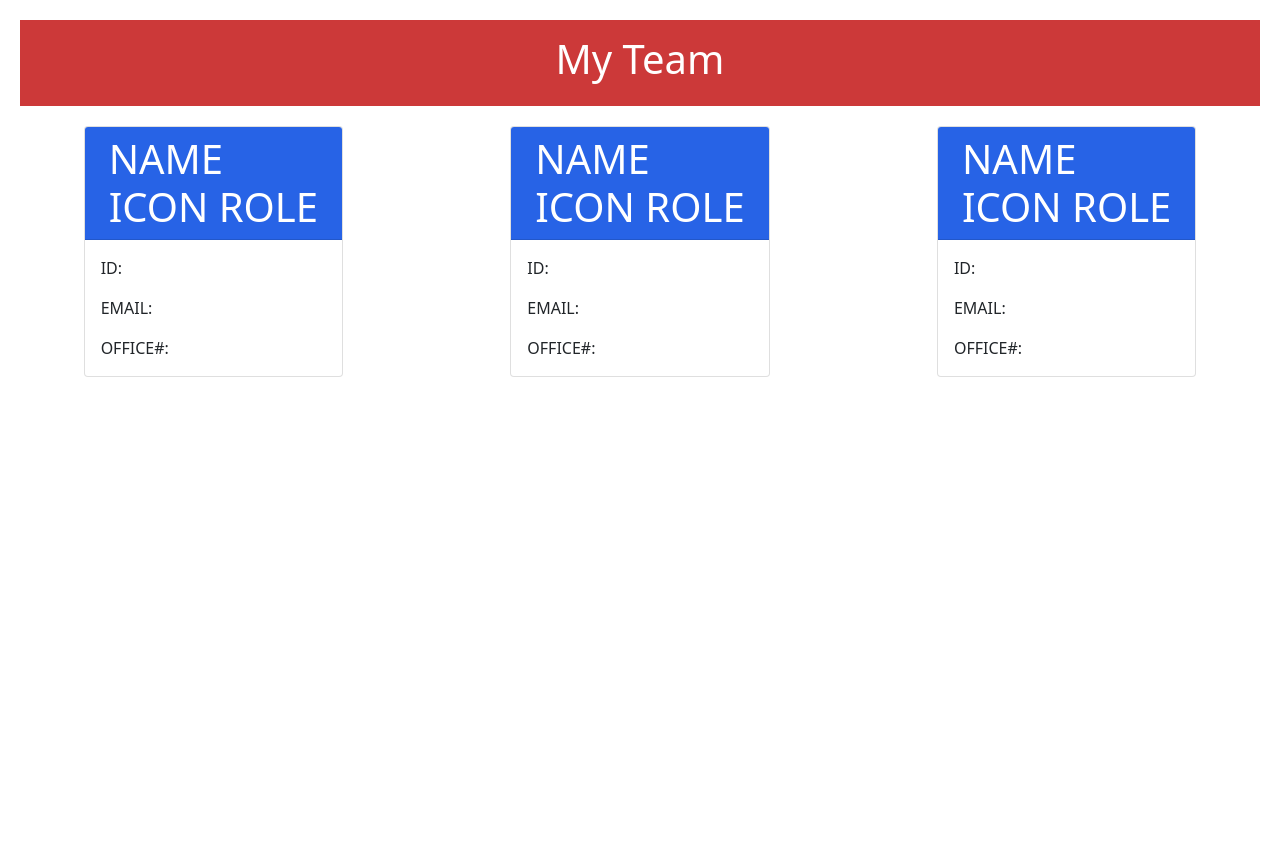
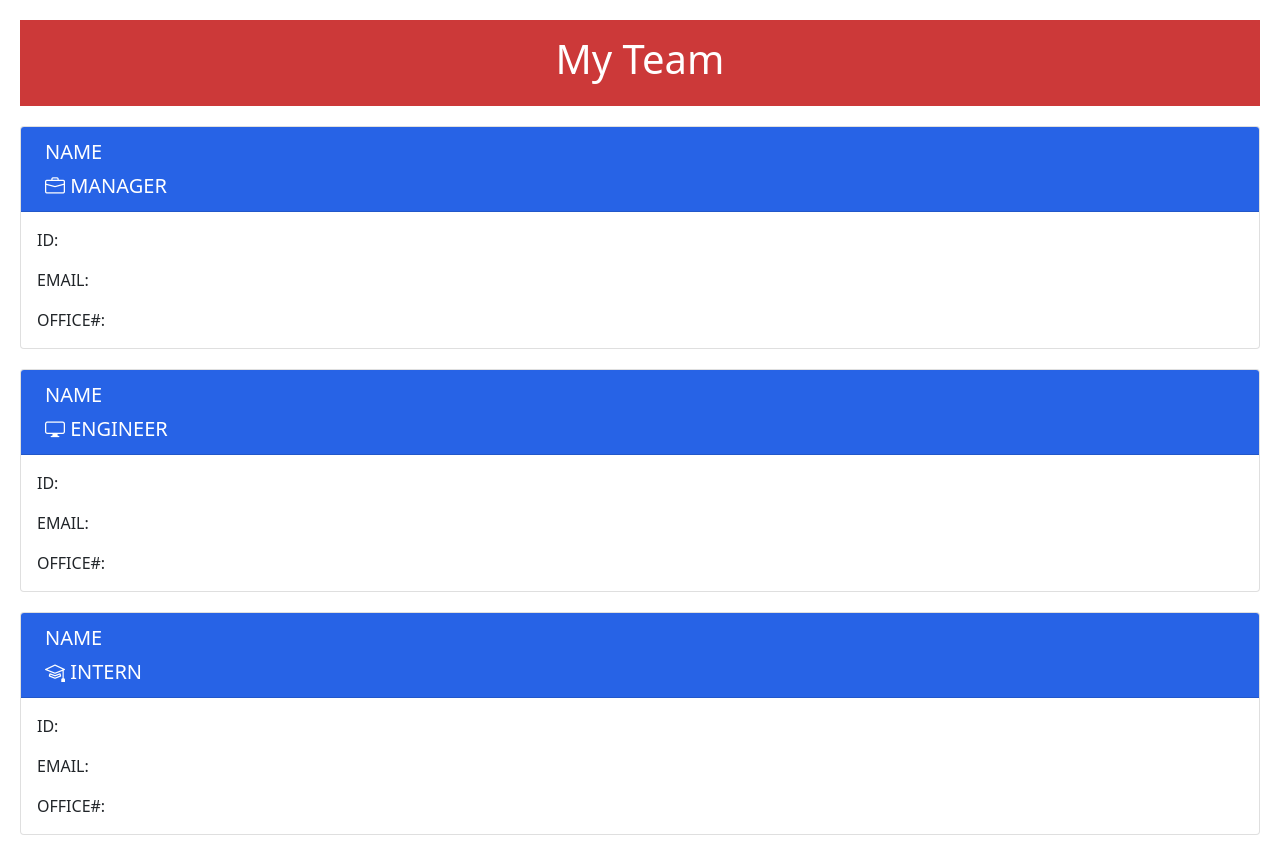
Before and after one commit to lrodenyoder/Team-Profile-Generator, a website: page TEMPLATE.html in a window 1280 px wide. Before the commit the page ends 800 px from the top, so only its background shows below. Drawn offline with nearby package versions, Linux system fonts and the light colour scheme.

Commit message:
html and css templates done

```diff
--- a/TEMPLATE.html
+++ b/TEMPLATE.html
@@ -7,6 +7,7 @@
     <meta name="viewport" content="width=device-width, initial-scale=1.0">
     <link href="https://cdn.jsdelivr.net/npm/bootstrap@5.1.3/dist/css/bootstrap.min.css" rel="stylesheet"
         integrity="sha384-1BmE4kWBq78iYhFldvKuhfTAU6auU8tT94WrHftjDbrCEXSU1oBoqyl2QvZ6jIW3" crossorigin="anonymous">
+        <link rel="stylesheet" href="https://cdn.jsdelivr.net/npm/bootstrap-icons@1.8.1/font/bootstrap-icons.css">
     <link rel="stylesheet" href="./dist/style.css">
     <title>Team Profile</title>
 </head>
@@ -16,11 +17,12 @@
         <h1 class="display-6 text-center">My Team</h1>
     </header>
 
-    <main class="d-flex flex-row justify-content-around">
+    <!-- <main class="d-flex flex-row justify-content-around"> -->
+        <main class="card-deck">
         <div class="card">
             <h1 class="card-header">
                 NAME<br>
-                ICON ROLE
+                <i class="bi bi-briefcase"></i> MANAGER
             </h1>
             <div class="card-body">
                 <p class="card-text">ID:</p>
@@ -31,7 +33,7 @@
         <div class="card">
             <h1 class="card-header">
                 NAME<br>
-                ICON ROLE
+                <i class="bi bi-display"></i> ENGINEER
             </h1>
             <div class="card-body">
                 <p class="card-text">ID:</p>
@@ -42,7 +44,7 @@
         <div class="card">
             <h1 class="card-header">
                 NAME<br>
-                ICON ROLE
+                <i class="bi bi-mortarboard"></i> INTERN
             </h1>
             <div class="card-body">
                 <p class="card-text">ID:</p>
```
Also changed, not shown: dist/style.css.
